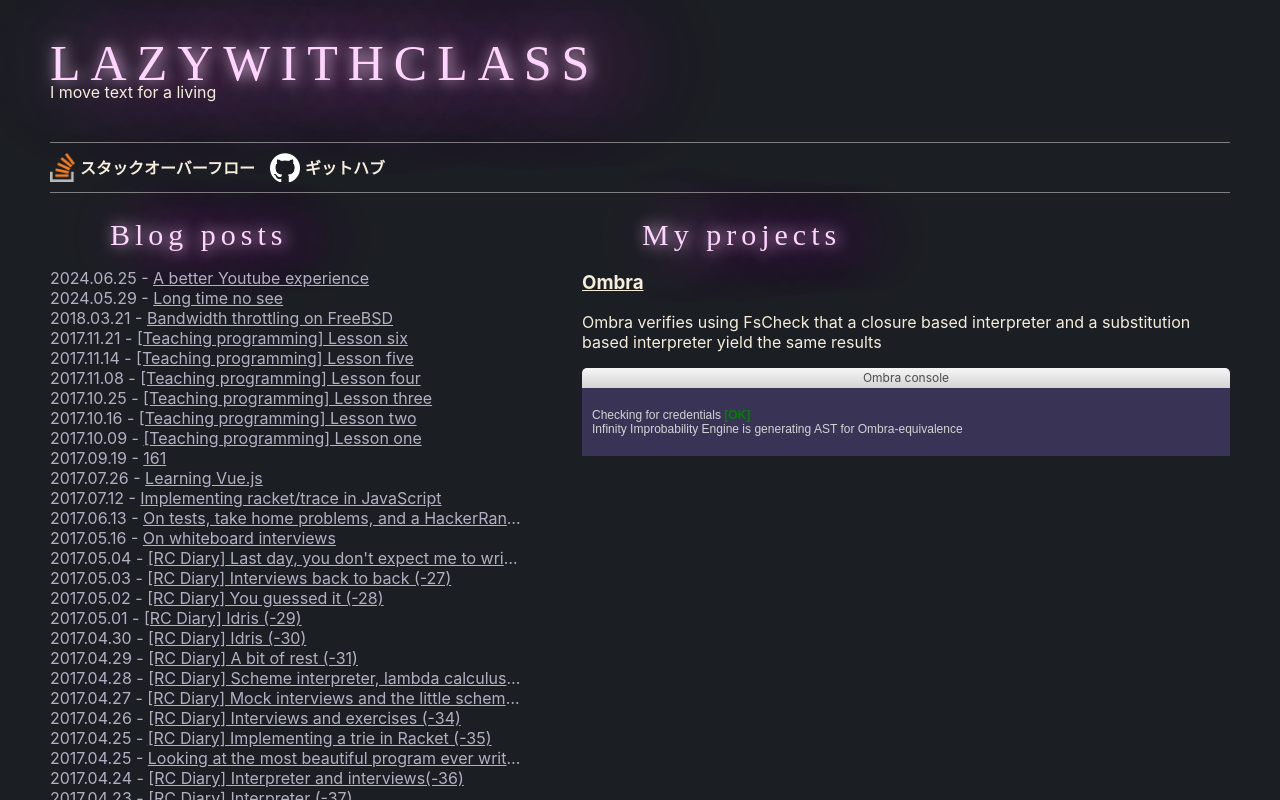
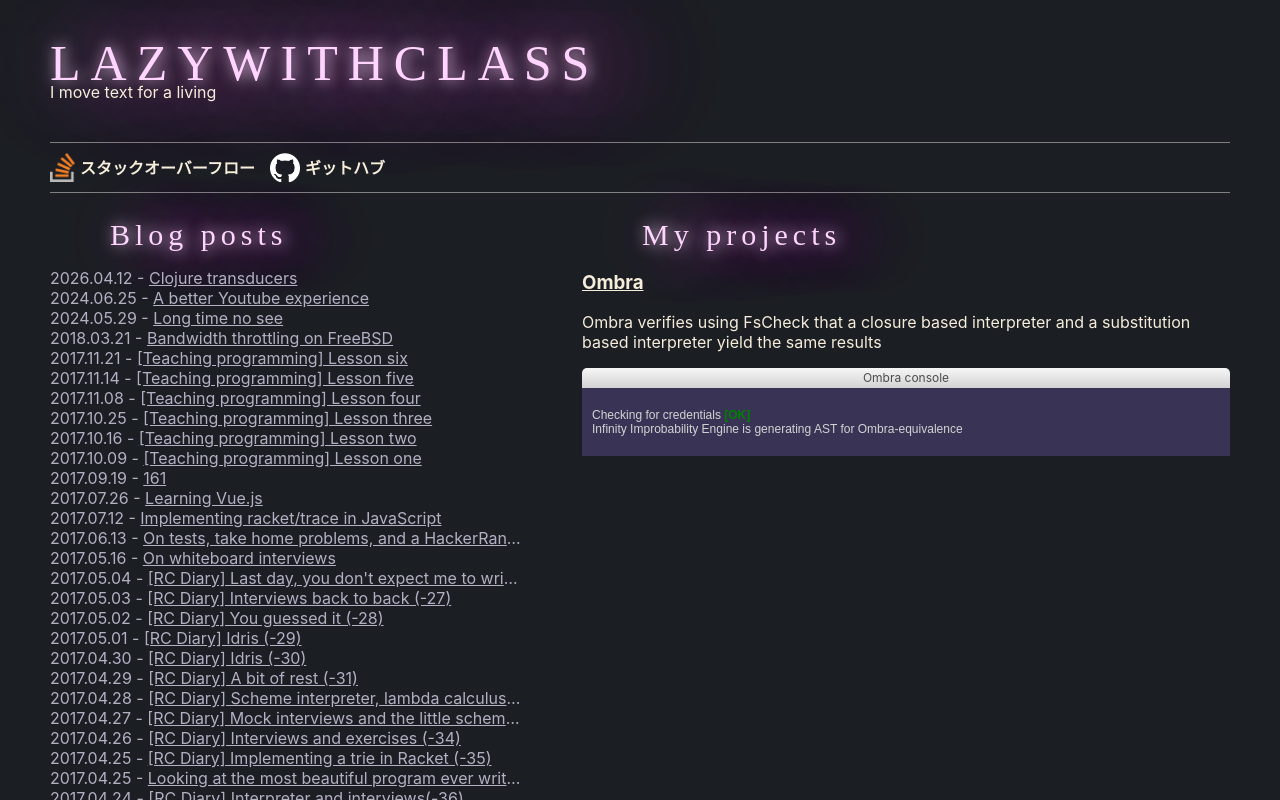
Before and after one commit to lazywithclass/lazywithclass.github.io, a React (Create React App) app: page / in a window 1280 px wide. Shown: the top 800 px of the page. Built offline with nearby package versions, Linux system fonts and the light colour scheme; a web font is replaced by a local one.

Commit message:
new post

```diff
--- a/src/posts.js
+++ b/src/posts.js
@@ -1,4 +1,9 @@
 export const posts = [
+  {
+    "date": "2026.04.12",
+    "link": "https://gist.github.com/lazywithclass/88ab4cc0d8551bd2b226396bab7b60e9",
+    "title": "Clojure transducers"
+  },
   {
     "date": "2024.06.25",
     "link": "https://gist.github.com/lazywithclass/f9d8494075d01205d201e1bdddbc799b",
```
